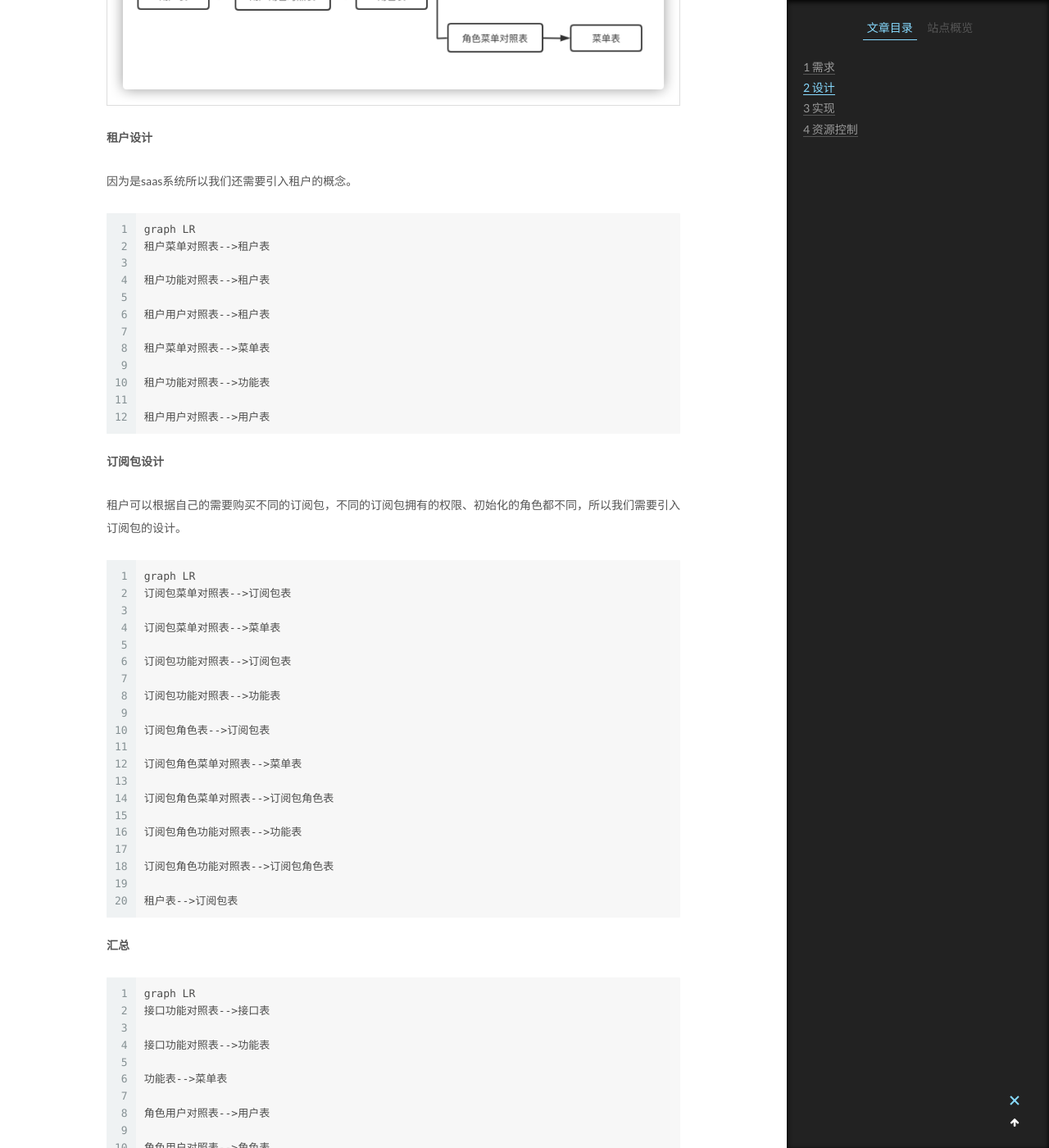
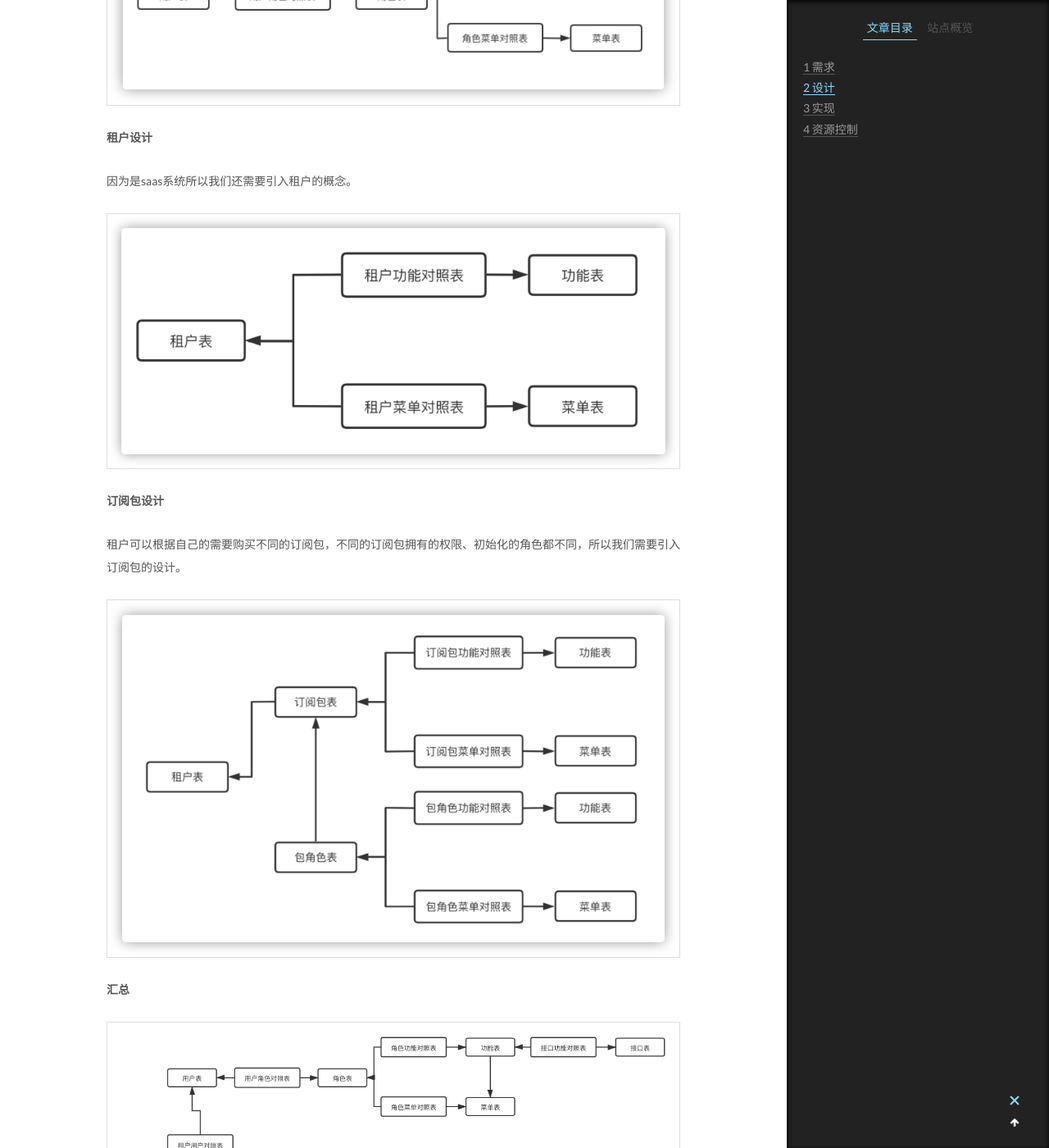
Before and after one commit to huaPeiLiang/huapeiliang.github.io, a Jekyll site: the page built from _posts/2021-09-22-Stream项目-权限设计.md, in a window 1280 px wide and 1400 px high, scrolled down 1478 px. Shown: the whole window at 82% size. Built offline with Jekyll 4.4.1, drawn with Linux system fonts in a browser that asks for light colours; comment, search, counter and statistics services are not loaded; some of the changed text lies outside the part shown.

Commit message:
添加图片

````diff
--- a/_posts/2021-09-22-Stream项目-权限设计.md
+++ b/_posts/2021-09-22-Stream项目-权限设计.md
@@ -43,103 +43,17 @@ categories:
 
 因为是saas系统所以我们还需要引入租户的概念。
 
-```
-graph LR
-租户菜单对照表-->租户表
-
-租户功能对照表-->租户表
-
-租户用户对照表-->租户表
-
-租户菜单对照表-->菜单表
-
-租户功能对照表-->功能表
-
-租户用户对照表-->用户表
-```
+![permission3](https://huapeiliang.github.io/assets/images/permission/permission3.png)
 
 **订阅包设计**
 
 租户可以根据自己的需要购买不同的订阅包，不同的订阅包拥有的权限、初始化的角色都不同，所以我们需要引入订阅包的设计。
 
-```
-graph LR
-订阅包菜单对照表-->订阅包表
-
-订阅包菜单对照表-->菜单表
-
-订阅包功能对照表-->订阅包表
-
-订阅包功能对照表-->功能表
-
-订阅包角色表-->订阅包表
-
-订阅包角色菜单对照表-->菜单表
-
-订阅包角色菜单对照表-->订阅包角色表
-
-订阅包角色功能对照表-->功能表
-
-订阅包角色功能对照表-->订阅包角色表
-
-租户表-->订阅包表
-```
+![permission4](https://huapeiliang.github.io/assets/images/permission/permission4.png)
 
 **汇总**
 
-
-```
-graph LR
-接口功能对照表-->接口表
-
-接口功能对照表-->功能表
-
-功能表-->菜单表
-
-角色用户对照表-->用户表
-
-角色用户对照表-->角色表
-
-角色菜单对照表-->角色表
-
-角色菜单对照表-->菜单表
-
-角色功能对照表-->角色表
-
-角色功能对照表-->功能表
-
-租户菜单对照表-->租户表
-
-租户功能对照表-->租户表
-
-租户用户对照表-->租户表
-
-租户菜单对照表-->菜单表
-
-租户功能对照表-->功能表
-
-租户用户对照表-->用户表
-
-订阅包菜单对照表-->订阅包表
-
-订阅包菜单对照表-->菜单表
-
-订阅包功能对照表-->订阅包表
-
-订阅包功能对照表-->功能表
-
-订阅包角色表-->订阅包表
-
-订阅包角色菜单对照表-->菜单表
-
-订阅包角色菜单对照表-->订阅包角色表
-
-订阅包角色功能对照表-->功能表
-
-订阅包角色功能对照表-->订阅包角色表
-
-租户表-->订阅包表
-```
+![permission5](https://huapeiliang.github.io/assets/images/permission/permission5.png)
 
 ## 实现
 
````
Also changed, not shown: assets/images/permission/permission3.png (added), assets/images/permission/permission4.png (added), assets/images/permission/permission5.png (added).
